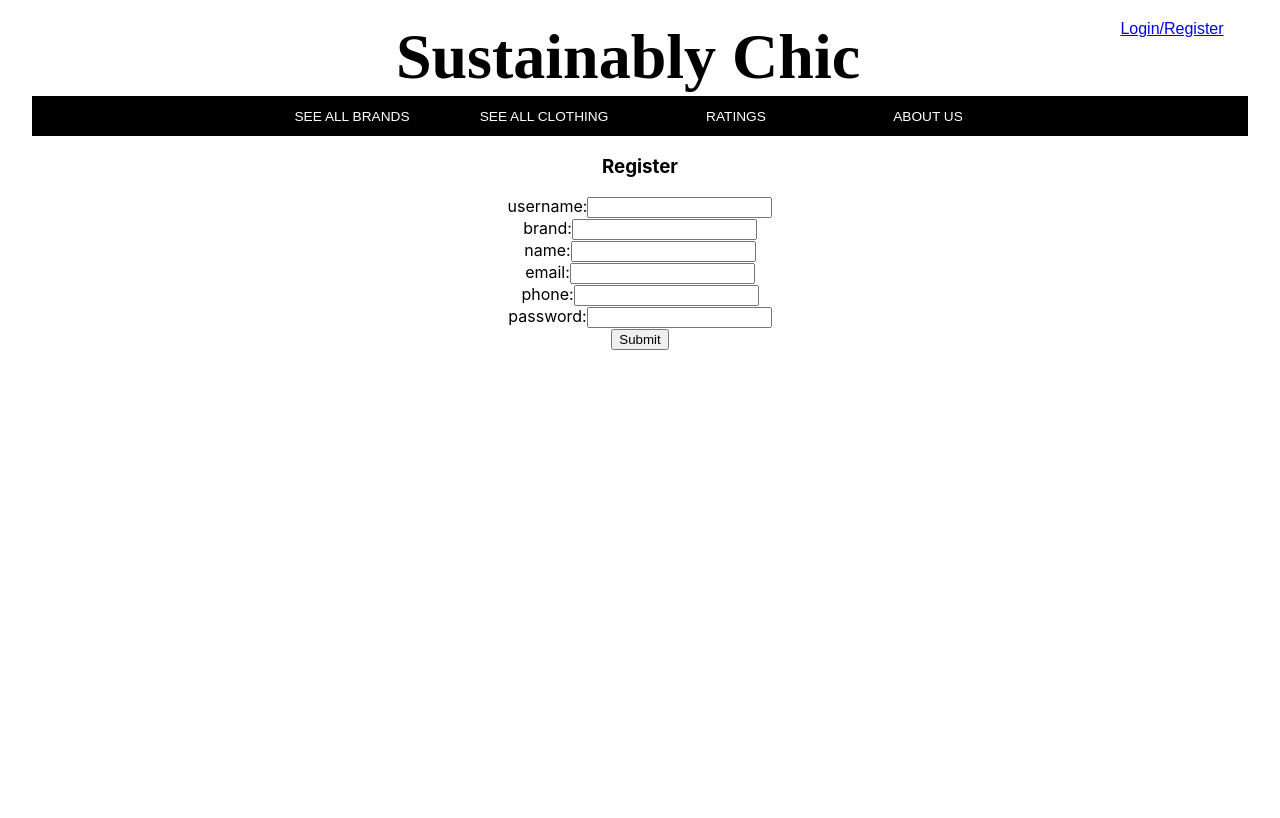
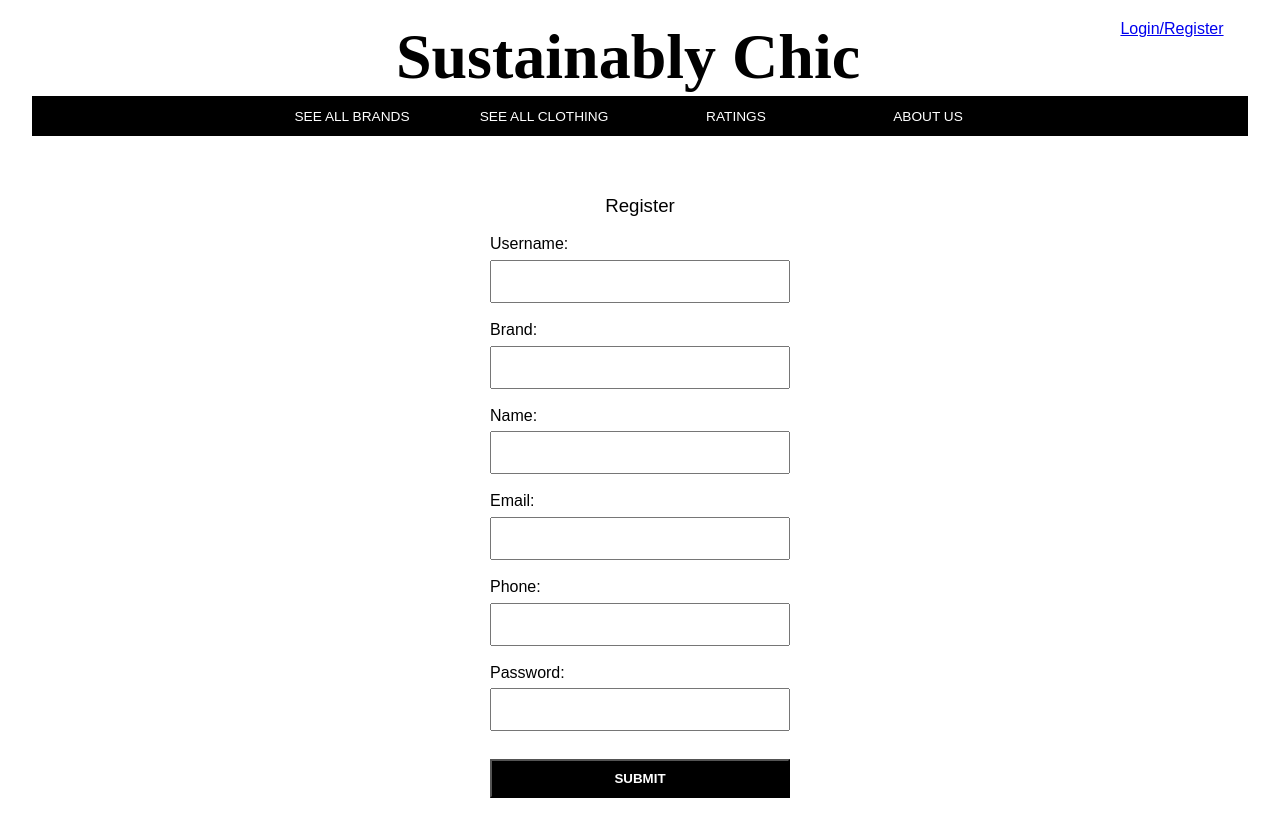
Before and after one commit to JordisGithub/sustainable-fashion-hub, a React (Create React App) app in the folder client/: page /register in a window 1280 px wide. Built offline with nearby package versions, Linux system fonts and the light colour scheme; no server answers; the HTML template or start-up script is replaced by a standard one.

Commit message:
styled registration page

```diff
--- /dev/null
+++ b/client/src/components/Register/Register.css
@@ -0,0 +1,45 @@
+.register-wrapper {
+  /* border: 2pt red solid; */
+  display: grid;
+  font-family: "Work Sans", sans-serif;
+  width: 300px;
+  margin: auto;
+  margin-top: 40px;
+}
+
+.black-button {
+  background-color: black;
+  color: white;
+  text-transform: uppercase;
+  padding: 10px 0;
+  font-weight: 600;
+  font-size: 10pt;
+  width: 100%;
+  margin: auto;
+  cursor: pointer;
+  margin-top: 10px;
+  margin-bottom: 20px;
+}
+
+.register-wrapper h3 {
+  font-size: 14pt;
+  font-weight: 400;
+}
+
+.register-wrapper input {
+  width: 100%;
+  padding: 12px 20px;
+  margin: auto;
+  display: inline-block;
+  box-sizing: border-box;
+}
+
+.register-wrapper label {
+  display: flex;
+  padding-bottom: 5pt;
+  text-transform: capitalize;
+}
+
+.register-wrapper div {
+  padding: 20px;
+}
--- a/client/src/components/Register/Register.jsx
+++ b/client/src/components/Register/Register.jsx
@@ -27,6 +27,7 @@ export default class Register extends Component {
           this.props.history.push("/");
         }}
       >
+        <div className="login-wrapper">
           <h3>Register</h3>
           <label htmlFor="username">username:</label>
           <input
@@ -87,7 +88,8 @@ export default class Register extends Component {
             onChange={this.handleChange}
           />
           <br />
-        <button>Submit</button>
+          <button className="black-button">Submit</button>
+        </div>
       </form>
     );
   }
```
Lines whose indentation alone changed are shown as unchanged.
